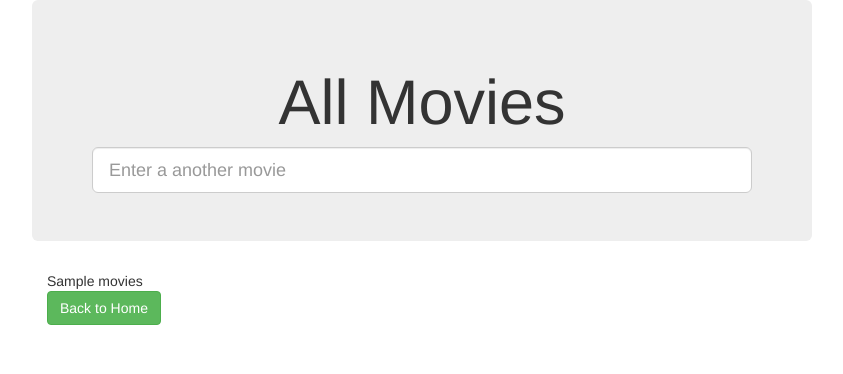
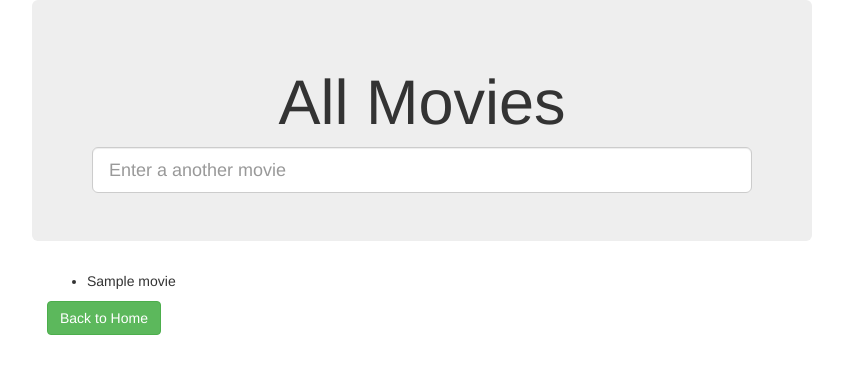
Before and after one commit to jbettenh/last_christmas, a Django app: template christmasflix/templates/christmasflix/movies.html in a window 1280 px wide. Shown: the top 374 px of the page, without its empty margins (218-1061 px from the left). Run offline with Django 3.2, Linux system fonts and the light colour scheme; the template is opened without the code that fills it: most values are stand-ins (such as "Sample title", 1, 10 or a date in 2020); some libraries are stand-ins or nearby versions.

Commit message:
Show list of movies

```diff
--- a/christmasflix/templates/christmasflix/detail.html
+++ b/christmasflix/templates/christmasflix/detail.html
@@ -4,7 +4,6 @@
 {% block form_action %}/christmasflix/{{ movies.id }}/add_movie/{% endblock %}
 
 {% block table %}
-        <h1></h1>
             <ul>
                 {% for movie in movies.movie_set.all %}
                 <li>{{ movie.title }}</li>
--- a/christmasflix/templates/christmasflix/movies.html
+++ b/christmasflix/templates/christmasflix/movies.html
@@ -3,7 +3,11 @@
 {% block form_placeholder %}Enter a another movie{% endblock %}
 
 {% block table %}
-{{ movies }}
+            <ul>
+                {% for movie in movies %}
+                <li>{{ movie.title }}</li>
+                {% endfor %}
+            </ul>
 {% endblock %}
 
 {% block nav %}
```
